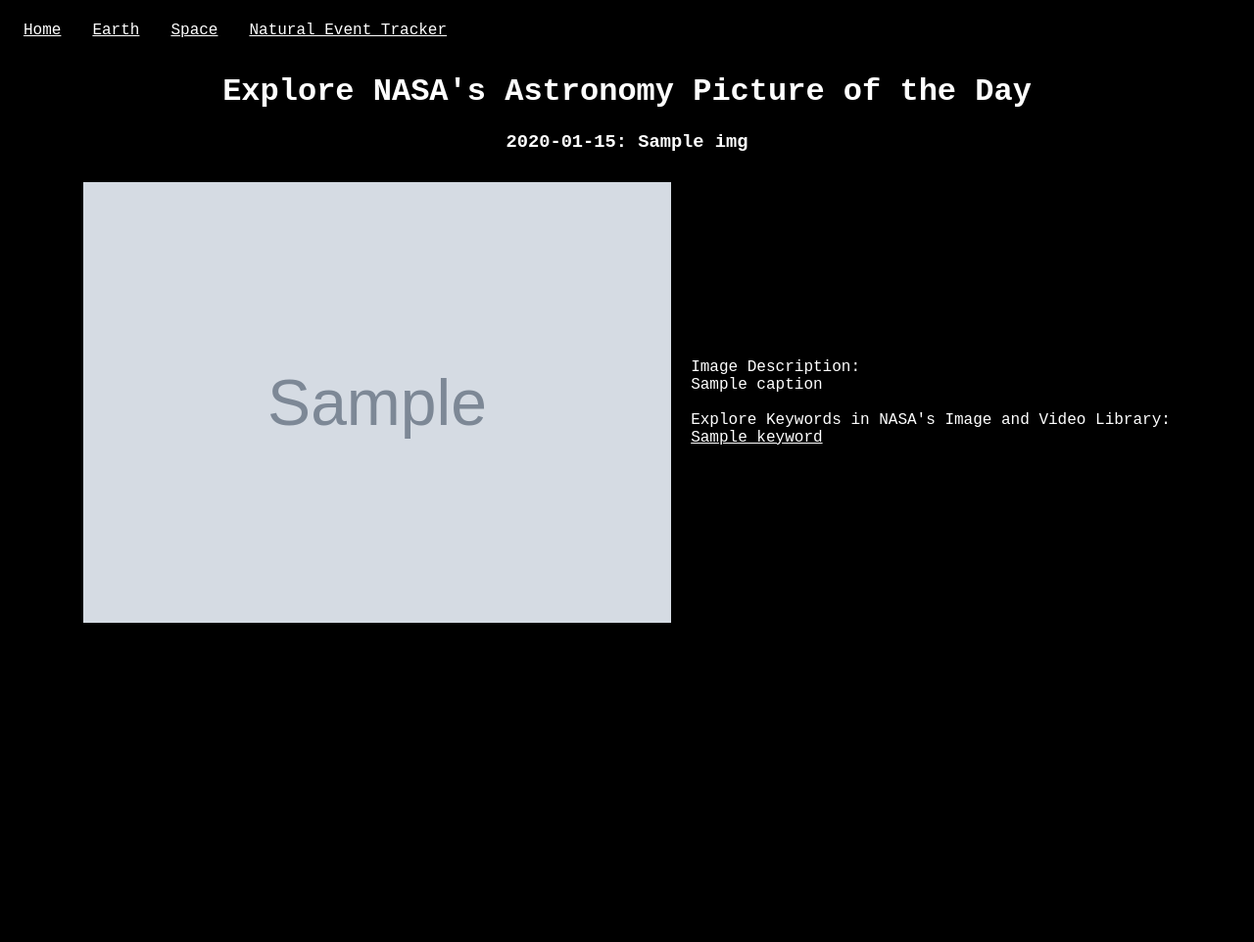
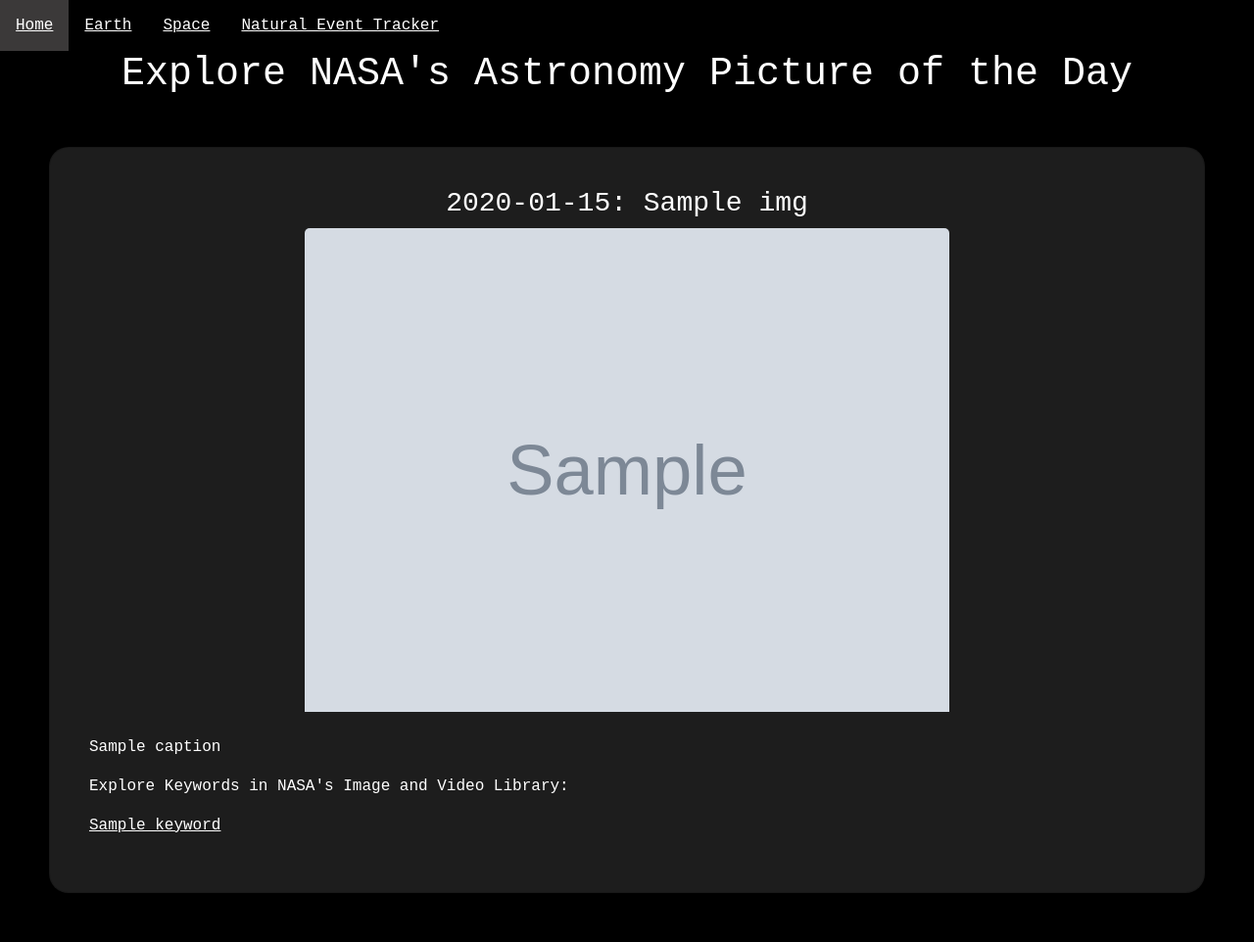
Before and after one commit to tiffanyng23/nasa-app, a Python web app: template templates/space.html in a window 1280 px wide. Shown: the whole page at 98% size. Before the commit the page ends 636 px from the top, so only its background shows below. Run offline with Jinja, Linux system fonts and the light colour scheme; the template is opened without the code that fills it: most values are stand-ins (such as "Sample title", 1, 10 or a date in 2020); grey boxes marked "Sample" are stand-in pictures.

Commit message:
added cards and carousel features to imgs

```diff
--- a/static/style.css
+++ b/static/style.css
@@ -55,7 +55,6 @@
     background-color: #3b3939;
 }
 
-
 .explore-options {
     display: flex;
     text-align: center;
@@ -64,25 +63,48 @@
     height: 100px;
 }
 
-.astronomy-row {
-    display: flex;
-    justify-content: center;
-    align-items: center;
-    gap: 20px;
-    margin: 20px;
-    padding: 10px;
-}
 
-.img {
-    width: 600px;
+.earth-img {
+    width: 50%;
     height: auto;
 }
 
-.description {
-    max-width: 600px;
+.earth-card {
+    display: flex;
     color: white;
+    background-color: rgba(0,0,0,1);
+}
+
+.card {
+    display: flex;
+    background-color: rgba(96,96,96,0.3);
+    border-radius: 20px;
+    gap: 10px;
+    margin: 50px;
+}
+
+.card-img-top {
+    color: white;
+    display: block;
+    margin: 0 auto;
+    width: 60%;
+}
+
+.card-body {
+    color: white;
+    margin: 20px;
+    padding: 20px;
+}
+
+.card-text {
     text-align: left;
 }
+
+.card-link {
+    text-decoration: underline;
+    margin-right: 10px;
+}
+
 
 .map-container {
     width: 75%;
--- a/templates/base.html
+++ b/templates/base.html
@@ -7,6 +7,9 @@
     <!-- Web Title of Page -->
     <title>{% block title %} NASA Image Repository {% endblock title %}</title>
 
+    <!--Bootstrap-->
+    <link href="https://cdn.jsdelivr.net/npm/bootstrap@5.3.0/dist/css/bootstrap.min.css" rel="stylesheet">
+    <!--css stylesheet-->
     <link rel="stylesheet" href="{{ url_for('static', filename='style.css') }}">
     {% endblock head %}
 </head>
@@ -25,6 +28,7 @@
         <h1> Welcome to my NASA map and image page! </h1>
     {% endblock body %}
 
+    <!-- Bootstrap JS -->
+    <script src="https://cdn.jsdelivr.net/npm/bootstrap@5.3.3/dist/js/bootstrap.bundle.min.js"></script>
 </body>
-
 </html>
--- a/templates/space.html
+++ b/templates/space.html
@@ -3,19 +3,19 @@
 {% block body %}
     <h1> Explore NASA's Astronomy Picture of the Day </h1>
     {% for date, img in images_data.items() %}
-        <h3> {{ date }}: {{ img["title"] }} </h3>
-        <div class="astronomy-row">
-            <img src="{{ img['image'] }}" alt="Astronomy Picture of the Day" class="img">
-            <p class="description">Image Description:
-                <br> {{ img["caption"] }}
-                <br><br>
-                Explore Keywords in NASA's Image and Video Library:
-                {% for keyword, url in img["keywords"].items() %}
-                    <br>
-                    <a href="{{ url }}" target="_blank"> {{ keyword }} </a>
-                {% endfor %}
-            </p>
+        <div class="card">
+            <div class="card-body">
+                <h3> {{ date }}: {{ img["title"] }} </h3>
+                <img src="{{ img['image'] }}" alt="Astronomy Picture of the Day" class="card-img-top mx-auto d-block mb-4">
+                <p class="card-text"> {{ img["caption"] }} </p>
+                <p class="card-text"> Explore Keywords in NASA's Image and Video Library: </p>
+                <div class="keywords d-flex">
+                    {% for keyword, url in img["keywords"].items() %}
+                        <a href="{{ url }}" target="_blank" class="card-link"> {{ keyword }} </a>
+                    {% endfor %}
+                </div>
+                </p>
+            </div>
         </div>
-        <br>
     {% endfor %}
 {% endblock body %}
```
Also changed, not shown: app.py (+9 -5 lines), requirements.txt (+123 -1 lines), templates/earth.html (+44 -6 lines), 1 other file.
